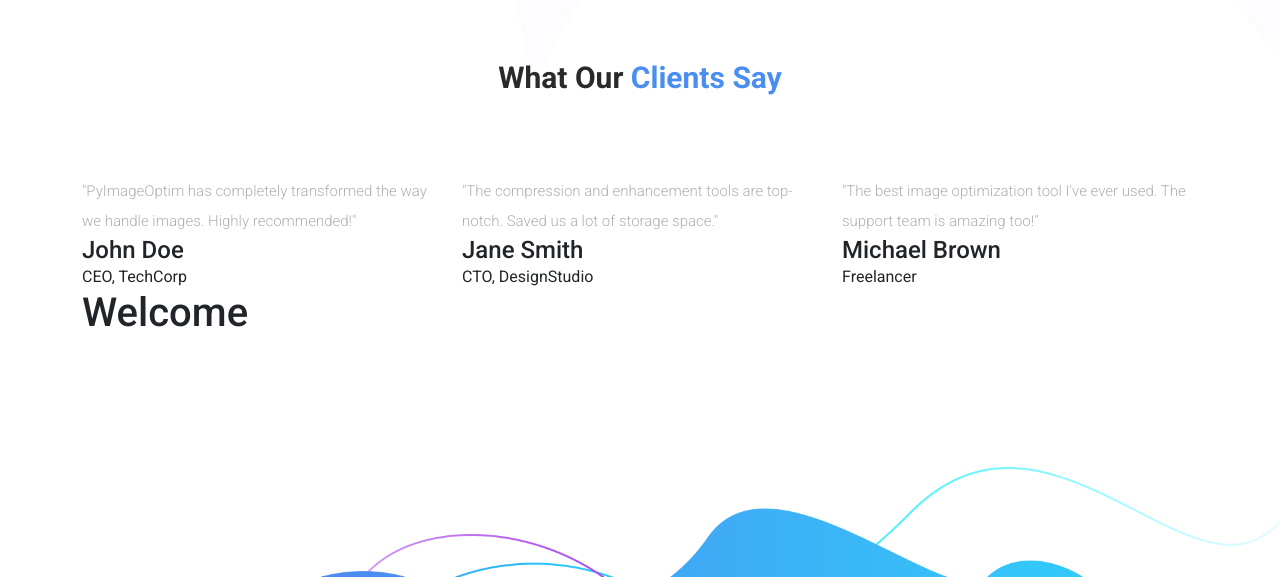
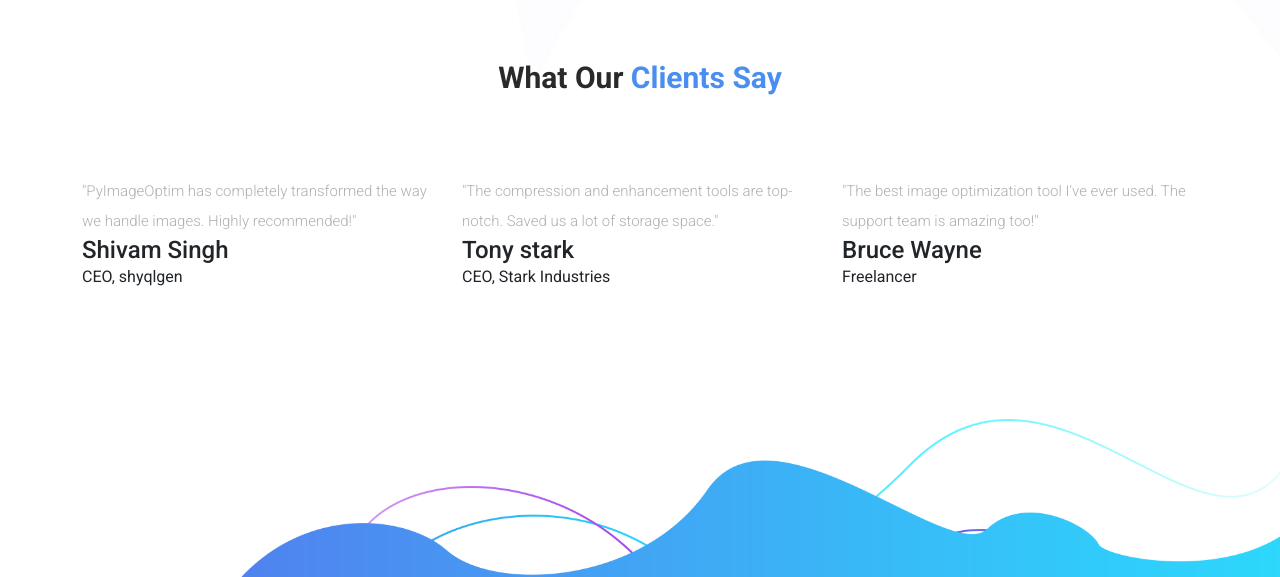
Before and after one commit to adarshxx07/PyImageOptim, a Flask app: template templates/index.html in a window 1280 px wide. Shown: the part 2286-2863 px from the top of the page. Run offline with Flask 3, Linux system fonts and the light colour scheme; the template is opened without the code that fills it, so the values that code supplies are empty; some libraries are stand-ins or nearby versions.

Commit message:
content change in what about out client say

```diff
--- a/templates/index.html
+++ b/templates/index.html
@@ -185,21 +185,21 @@
             <div class="col-lg-4">
                 <div class="testimonial-item wow fadeInUp" data-wow-duration="1s" data-wow-delay="0.2s">
                     <p>"PyImageOptim has completely transformed the way we handle images. Highly recommended!"</p>
-                    <h4>John Doe</h4>
-                    <span>CEO, TechCorp</span>
+                    <h4>Shivam Singh</h4>
+                    <span>CEO, shyqlgen</span>
                 </div>
             </div>
             <div class="col-lg-4">
                 <div class="testimonial-item wow fadeInUp" data-wow-duration="1s" data-wow-delay="0.4s">
                     <p>"The compression and enhancement tools are top-notch. Saved us a lot of storage space."</p>
-                    <h4>Jane Smith</h4>
-                    <span>CTO, DesignStudio</span>
+                    <h4>Tony stark</h4>
+                    <span>CEO, Stark Industries</span>
                 </div>
             </div>
             <div class="col-lg-4">
                 <div class="testimonial-item wow fadeInUp" data-wow-duration="1s" data-wow-delay="0.6s">
                     <p>"The best image optimization tool I've ever used. The support team is amazing too!"</p>
-                    <h4>Michael Brown</h4>
+                    <h4>Bruce Wayne</h4>
                     <span>Freelancer</span>
                 </div>
             </div>
@@ -207,7 +207,7 @@
     </div>
 </div>
 
-<div class="container"><div class="row"><div class="col-lg-12"><h1>Welcome</h1></div></div></div>
+<div class="container"><div class="row"><div class="col-lg-12"></div></div></div>
 
   <footer id="newsletter">
     <div class="container">
```
